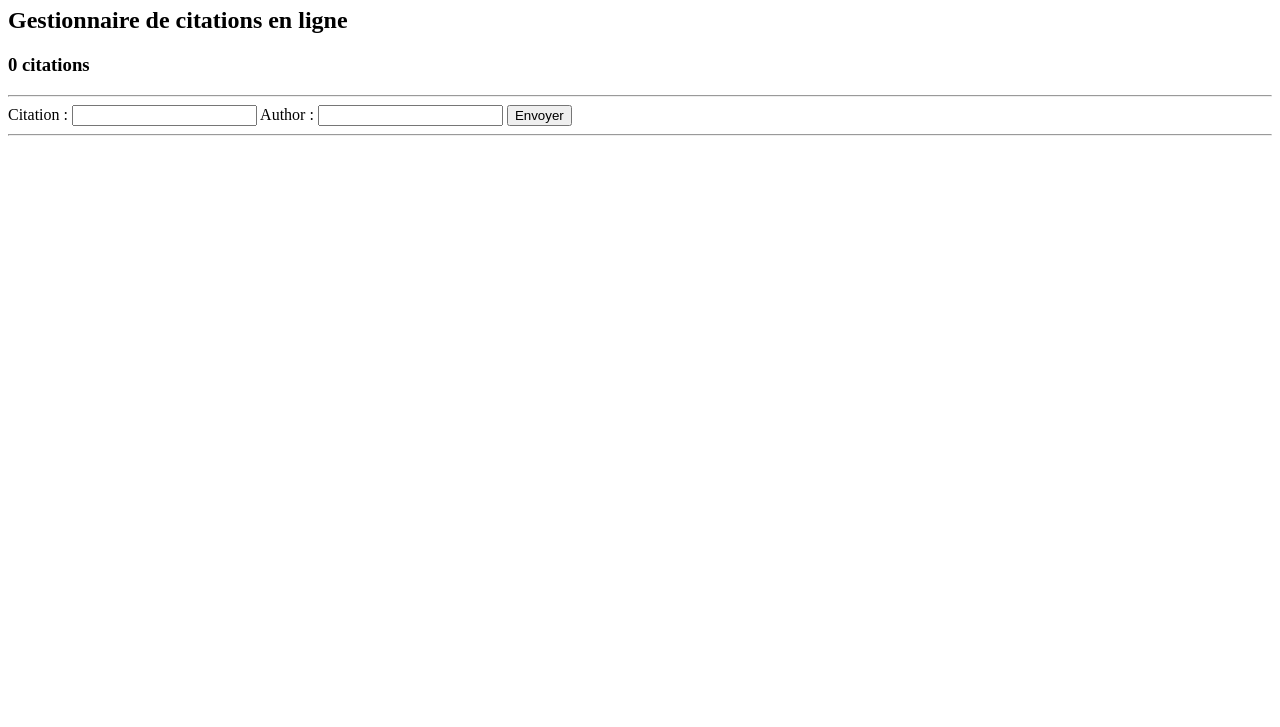
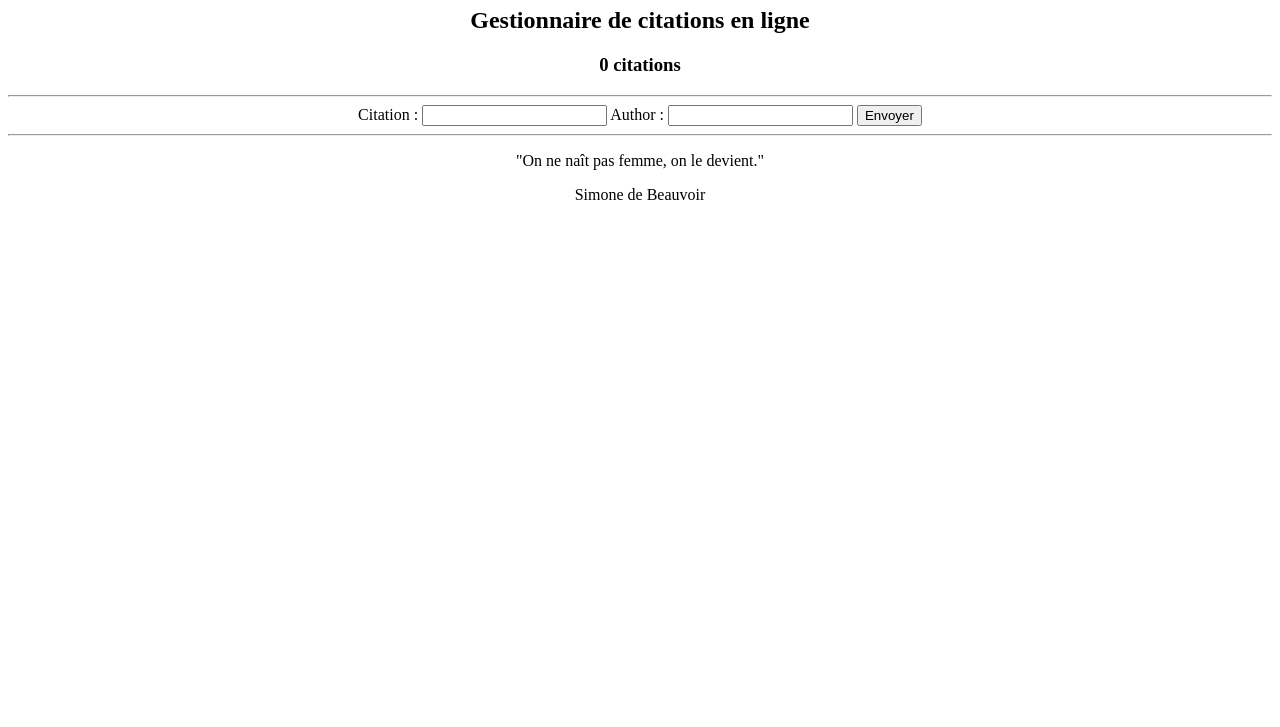
Before and after one commit to FPrud/exercices_branches, a plain HTML site: page exercices_individuels/quotations-app/index.html in a window 1280 px wide. Shown: the part 73-800 px from the top of the page. Drawn offline with Linux system fonts and the light colour scheme.

Commit message:
etape 3 : ajout d'un exemple de citation

```diff
--- a/exercices_individuels/quotations-app/index.html
+++ b/exercices_individuels/quotations-app/index.html
@@ -5,6 +5,8 @@
     <meta charset="UTF-8">
     <meta name="viewport" content="width=device-width, initial-scale=1.0">
     <title>Mes citations</title>
+    <script defer src="script.js"></script>
+    <link rel="stylesheet" href="style.css" />
 </head>
 
 <body>
@@ -18,6 +20,12 @@
         <button id="submit">Envoyer</button>
     </form>
     <hr>
+    <div id="quoteList">
+        <div class="quote">
+            <p>"On ne naît pas femme, on le devient."</p>
+            <p>Simone de Beauvoir</p>
+        </div>
+    </div>
 </body>
 
 </html>
--- /dev/null
+++ b/exercices_individuels/quotations-app/style.css
@@ -0,0 +1,7 @@
+body{
+    text-align: center;
+}
+
+.text {
+    font-weight: bold;
+}
```
Also changed, not shown: exercices_individuels/quotations-app/script.js (added).
